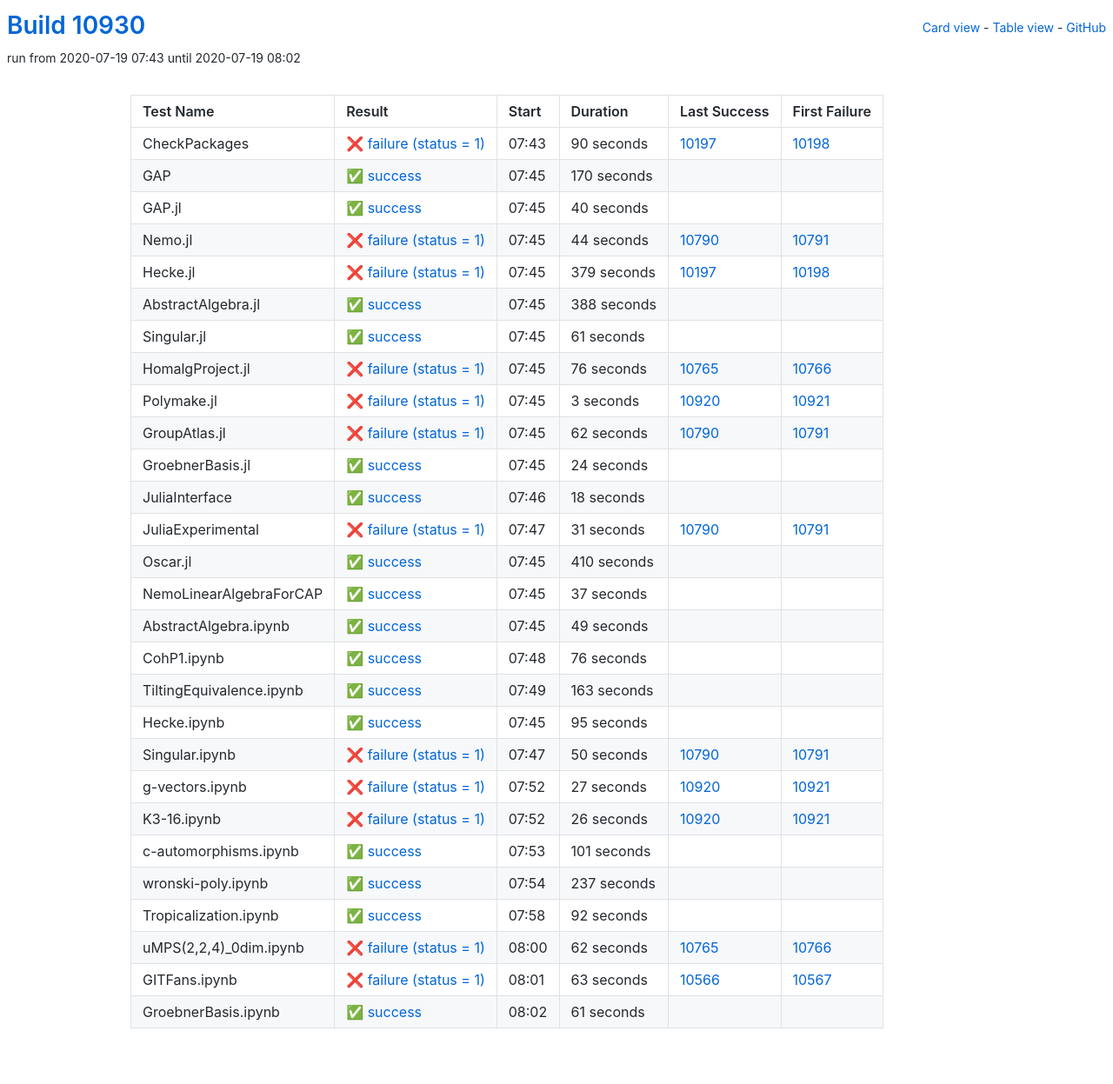
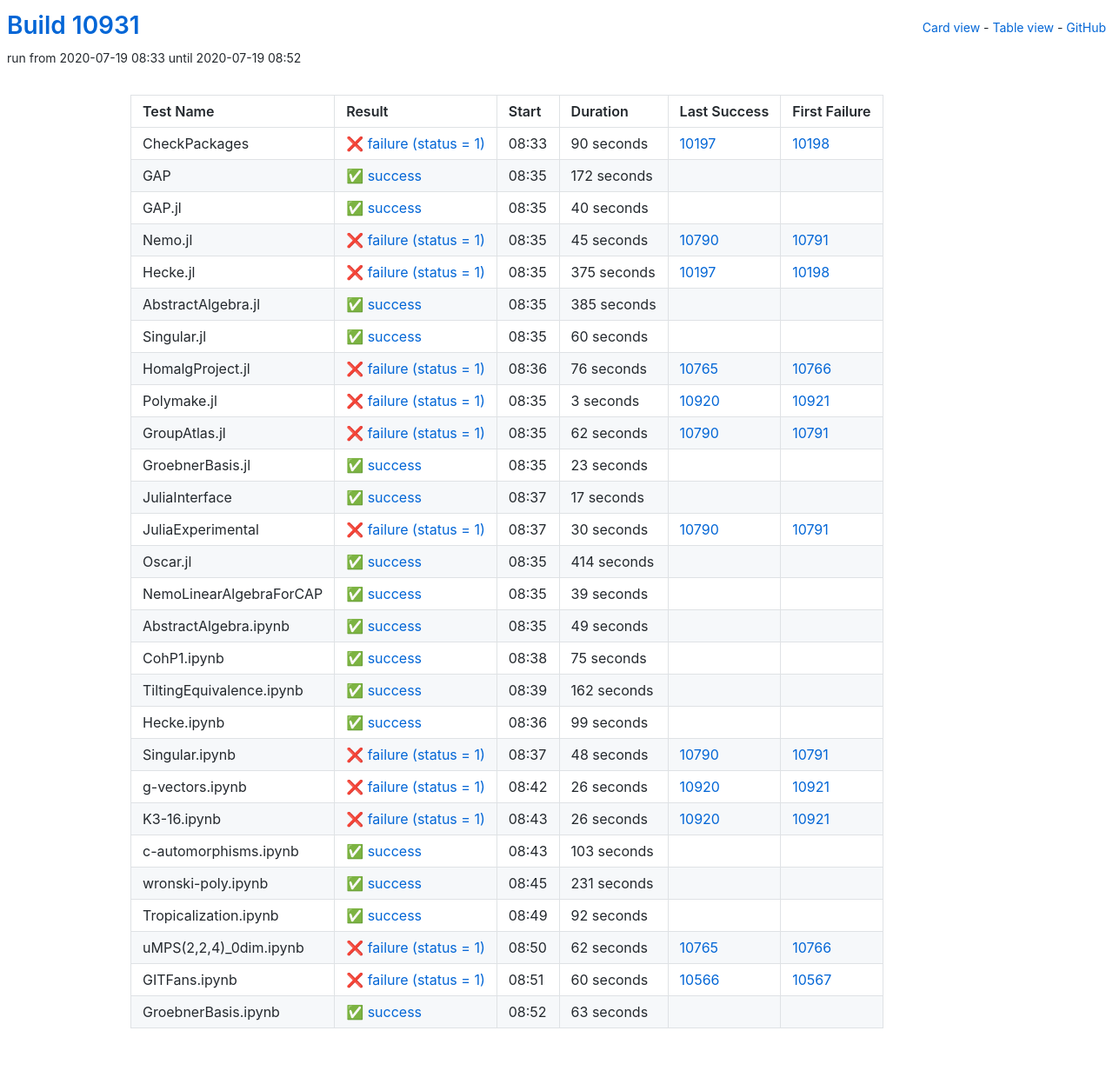
Before and after one commit to oscar-system/oscar-ci-status, a Jekyll site: the page built from table.html, in a window 1280 px wide. Shown: the whole page at 87% size. Built offline with Jekyll 4.4.1, drawn with Linux system fonts in a browser that asks for light colours.

Commit message:
Build #10931

```diff
--- a/_data/ci.yml
+++ b/_data/ci.yml
@@ -1,6 +1,6 @@
 ---
-build: 10930
-build_url: https://oscarci.mathematik.uni-kl.de/job/oscar/10930/
+build: 10931
+build_url: https://oscarci.mathematik.uni-kl.de/job/oscar/10931/
 job: oscar
 organization: oscar-system
 repo: oscar-ci-status
@@ -8,8 +8,8 @@
 tests:
 - name: CheckPackages
   id: checkpackages
-  log: https://oscarci.mathematik.uni-kl.de/job/oscar/10930/artifact/logs/build-10930/CheckPackages.log
-  start: 2020-07-19 07:43
+  log: https://oscarci.mathematik.uni-kl.de/job/oscar/10931/artifact/logs/build-10931/CheckPackages.log
+  start: 2020-07-19 08:33
   success: false
   exitcode: 1
   status: failure
@@ -20,20 +20,20 @@
   first_failure_url: https://oscarci.mathematik.uni-kl.de/job/oscar/10198/
 - name: GAP
   id: gap
-  log: https://oscarci.mathematik.uni-kl.de/job/oscar/10930/artifact/logs/build-10930/GAP.log
-  start: 2020-07-19 07:45
+  log: https://oscarci.mathematik.uni-kl.de/job/oscar/10931/artifact/logs/build-10931/GAP.log
+  start: 2020-07-19 08:35
   success: true
   exitcode: 0
   status: success
-  duration: 170
+  duration: 172
   last_success: false
   last_success_url:
   first_failure: false
   first_failure_url:
 - name: GAP.jl
   id: gap-jl
-  log: https://oscarci.mathematik.uni-kl.de/job/oscar/10930/artifact/logs/build-10930/GAP.jl.log
-  start: 2020-07-19 07:45
+  log: https://oscarci.mathematik.uni-kl.de/job/oscar/10931/artifact/logs/build-10931/GAP.jl.log
+  start: 2020-07-19 08:35
   success: true
   exitcode: 0
   status: success
@@ -44,56 +44,56 @@
   first_failure_url:
 - name: Nemo.jl
   id: nemo-jl
-  log: https://oscarci.mathematik.uni-kl.de/job/oscar/10930/artifact/logs/build-10930/Nemo.jl.log
-  start: 2020-07-19 07:45
+  log: https://oscarci.mathematik.uni-kl.de/job/oscar/10931/artifact/logs/build-10931/Nemo.jl.log
+  start: 2020-07-19 08:35
   success: false
   exitcode: 1
   status: failure
-  duration: 44
+  duration: 45
   last_success: 10790
   last_success_url: https://oscarci.mathematik.uni-kl.de/job/oscar/10790/
   first_failure: 10791
   first_failure_url: https://oscarci.mathematik.uni-kl.de/job/oscar/10791/
 - name: Hecke.jl
   id: hecke-jl
-  log: https://oscarci.mathematik.uni-kl.de/job/oscar/10930/artifact/logs/build-10930/Hecke.jl.log
-  start: 2020-07-19 07:45
+  log: https://oscarci.mathematik.uni-kl.de/job/oscar/10931/artifact/logs/build-10931/Hecke.jl.log
+  start: 2020-07-19 08:35
   success: false
   exitcode: 1
   status: failure
-  duration: 379
+  duration: 375
   last_success: 10197
   last_success_url: https://oscarci.mathematik.uni-kl.de/job/oscar/10197/
   first_failure: 10198
   first_failure_url: https://oscarci.mathematik.uni-kl.de/job/oscar/10198/
 - name: AbstractAlgebra.jl
   id: abstractalgebra-jl
-  log: https://oscarci.mathematik.uni-kl.de/job/oscar/10930/artifact/logs/build-10930/AbstractAlgebra.jl.log
-  start: 2020-07-19 07:45
+  log: https://oscarci.mathematik.uni-kl.de/job/oscar/10931/artifact/logs/build-10931/AbstractAlgebra.jl.log
+  start: 2020-07-19 08:35
   success: true
   exitcode: 0
   status: success
-  duration: 388
+  duration: 385
   last_success: false
   last_success_url:
   first_failure: false
   first_failure_url:
 - name: Singular.jl
   id: singular-jl
-  log: https://oscarci.mathematik.uni-kl.de/job/oscar/10930/artifact/logs/build-10930/Singular.jl.log
-  start: 2020-07-19 07:45
+  log: https://oscarci.mathematik.uni-kl.de/job/oscar/10931/artifact/logs/build-10931/Singular.jl.log
+  start: 2020-07-19 08:35
   success: true
   exitcode: 0
   status: success
-  duration: 61
+  duration: 60
   last_success: false
   last_success_url:
   first_failure: false
   first_failure_url:
 - name: HomalgProject.jl
   id: homalgproject-jl
-  log: https://oscarci.mathematik.uni-kl.de/job/oscar/10930/artifact/logs/build-10930/HomalgProject.jl.log
-  start: 2020-07-19 07:45
+  log: https://oscarci.mathematik.uni-kl.de/job/oscar/10931/artifact/logs/build-10931/HomalgProject.jl.log
+  start: 2020-07-19 08:36
   success: false
   exitcode: 1
   status: failure
@@ -104,8 +104,8 @@
   first_failure_url: https://oscarci.mathematik.uni-kl.de/job/oscar/10766/
 - name: Polymake.jl
   id: polymake-jl
-  log: https://oscarci.mathematik.uni-kl.de/job/oscar/10930/artifact/logs/build-10930/Polymake.jl.log
-  start: 2020-07-19 07:45
+  log: https://oscarci.mathematik.uni-kl.de/job/oscar/10931/artifact/logs/build-10931/Polymake.jl.log
+  start: 2020-07-19 08:35
   success: false
   exitcode: 1
   status: failure
@@ -116,8 +116,8 @@
   first_failure_url: https://oscarci.mathematik.uni-kl.de/job/oscar/10921/
 - name: GroupAtlas.jl
   id: groupatlas-jl
-  log: https://oscarci.mathematik.uni-kl.de/job/oscar/10930/artifact/logs/build-10930/GroupAtlas.jl.log
-  start: 2020-07-19 07:45
+  log: https://oscarci.mathematik.uni-kl.de/job/oscar/10931/artifact/logs/build-10931/GroupAtlas.jl.log
+  start: 2020-07-19 08:35
   success: false
   exitcode: 1
   status: failure
@@ -128,68 +128,68 @@
   first_failure_url: https://oscarci.mathematik.uni-kl.de/job/oscar/10791/
 - name: GroebnerBasis.jl
   id: groebnerbasis-jl
-  log: https://oscarci.mathematik.uni-kl.de/job/oscar/10930/artifact/logs/build-10930/GroebnerBasis.jl.log
-  start: 2020-07-19 07:45
+  log: https://oscarci.mathematik.uni-kl.de/job/oscar/10931/artifact/logs/build-10931/GroebnerBasis.jl.log
+  start: 2020-07-19 08:35
   success: true
   exitcode: 0
   status: success
-  duration: 24
+  duration: 23
   last_success: false
   last_success_url:
   first_failure: false
   first_failure_url:
 - name: JuliaInterface
   id: juliainterface
-  log: https://oscarci.mathematik.uni-kl.de/job/oscar/10930/artifact/logs/build-10930/JuliaInterface.log
-  start: 2020-07-19 07:46
+  log: https://oscarci.mathematik.uni-kl.de/job/oscar/10931/artifact/logs/build-10931/JuliaInterface.log
+  start: 2020-07-19 08:37
   success: true
   exitcode: 0
   status: success
-  duration: 18
+  duration: 17
   last_success: false
   last_success_url:
   first_failure: false
   first_failure_url:
 - name: JuliaExperimental
   id: juliaexperimental
-  log: https://oscarci.mathematik.uni-kl.de/job/oscar/10930/artifact/logs/build-10930/JuliaExperimental.log
-  start: 2020-07-19 07:47
+  log: https://oscarci.mathematik.uni-kl.de/job/oscar/10931/artifact/logs/build-10931/JuliaExperimental.log
+  start: 2020-07-19 08:37
   success: false
   exitcode: 1
   status: failure
-  duration: 31
+  duration: 30
   last_success: 10790
   last_success_url: https://oscarci.mathematik.uni-kl.de/job/oscar/10790/
   first_failure: 10791
   first_failure_url: https://oscarci.mathematik.uni-kl.de/job/oscar/10791/
 - name: Oscar.jl
   id: oscar-jl
-  log: https://oscarci.mathematik.uni-kl.de/job/oscar/10930/artifact/logs/build-10930/Oscar.jl.log
-  start: 2020-07-19 07:45
+  log: https://oscarci.mathematik.uni-kl.de/job/oscar/10931/artifact/logs/build-10931/Oscar.jl.log
+  start: 2020-07-19 08:35
   success: true
   exitcode: 0
   status: success
-  duration: 410
+  duration: 414
   last_success: false
   last_success_url:
   first_failure: false
   first_failure_url:
 - name: NemoLinearAlgebraForCAP
   id: nemolinearalgebraforcap
-  log: https://oscarci.mathematik.uni-kl.de/job/oscar/10930/artifact/logs/build-10930/NemoLinearAlgebraForCAP.log
-  start: 2020-07-19 07:45
+  log: https://oscarci.mathematik.uni-kl.de/job/oscar/10931/artifact/logs/build-10931/NemoLinearAlgebraForCAP.log
+  start: 2020-07-19 08:35
   success: true
   exitcode: 0
   status: success
-  duration: 37
+  duration: 39
   last_success: false
   last_success_url:
   first_failure: false
   first_failure_url:
 - name: AbstractAlgebra.ipynb
   id: abstractalgebra-ipynb
-  log: https://oscarci.mathematik.uni-kl.de/job/oscar/10930/artifact/logs/build-10930/AbstractAlgebra.ipynb.log
-  start: 2020-07-19 07:45
+  log: https://oscarci.mathematik.uni-kl.de/job/oscar/10931/artifact/logs/build-10931/AbstractAlgebra.ipynb.log
+  start: 2020-07-19 08:35
   success: true
   exitcode: 0
   status: success
@@ -200,68 +200,68 @@
   first_failure_url:
 - name: CohP1.ipynb
   id: cohp1-ipynb
-  log: https://oscarci.mathematik.uni-kl.de/job/oscar/10930/artifact/logs/build-10930/CohP1.ipynb.log
-  start: 2020-07-19 07:48
+  log: https://oscarci.mathematik.uni-kl.de/job/oscar/10931/artifact/logs/build-10931/CohP1.ipynb.log
+  start: 2020-07-19 08:38
   success: true
   exitcode: 0
   status: success
-  duration: 76
+  duration: 75
   last_success: false
   last_success_url:
   first_failure: false
   first_failure_url:
 - name: TiltingEquivalence.ipynb
   id: tiltingequivalence-ipynb
-  log: https://oscarci.mathematik.uni-kl.de/job/oscar/10930/artifact/logs/build-10930/TiltingEquivalence.ipynb.log
-  start: 2020-07-19 07:49
+  log: https://oscarci.mathematik.uni-kl.de/job/oscar/10931/artifact/logs/build-10931/TiltingEquivalence.ipynb.log
+  start: 2020-07-19 08:39
   success: true
   exitcode: 0
   status: success
-  duration: 163
+  duration: 162
   last_success: false
   last_success_url:
   first_failure: false
   first_failure_url:
 - name: Hecke.ipynb
   id: hecke-ipynb
-  log: https://oscarci.mathematik.uni-kl.de/job/oscar/10930/artifact/logs/build-10930/Hecke.ipynb.log
-  start: 2020-07-19 07:45
+  log: https://oscarci.mathematik.uni-kl.de/job/oscar/10931/artifact/logs/build-10931/Hecke.ipynb.log
+  start: 2020-07-19 08:36
   success: true
   exitcode: 0
   status: success
-  duration: 95
+  duration: 99
   last_success: false
   last_success_url:
   first_failure: false
   first_failure_url:
 - name: Singular.ipynb
   id: singular-ipynb
-  log: https://oscarci.mathematik.uni-kl.de/job/oscar/10930/artifact/logs/build-10930/Singular.ipynb.log
-  start: 2020-07-19 07:47
+  log: https://oscarci.mathematik.uni-kl.de/job/oscar/10931/artifact/logs/build-10931/Singular.ipynb.log
+  start: 2020-07-19 08:37
   success: false
   exitcode: 1
   status: failure
-  duration: 50
+  duration: 48
   last_success: 10790
   last_success_url: https://oscarci.mathematik.uni-kl.de/job/oscar/10790/
   first_failure: 10791
   first_failure_url: https://oscarci.mathematik.uni-kl.de/job/oscar/10791/
 - name: g-vectors.ipynb
   id: g-vectors-ipynb
-  log: https://oscarci.mathematik.uni-kl.de/job/oscar/10930/artifact/logs/build-10930/g-vectors.ipynb.log
-  start: 2020-07-19 07:52
+  log: https://oscarci.mathematik.uni-kl.de/job/oscar/10931/artifact/logs/build-10931/g-vectors.ipynb.log
+  start: 2020-07-19 08:42
   success: false
   exitcode: 1
   status: failure
-  duration: 27
+  duration: 26
   last_success: 10920
   last_success_url: https://oscarci.mathematik.uni-kl.de/job/oscar/10920/
   first_failure: 10921
   first_failure_url: https://oscarci.mathematik.uni-kl.de/job/oscar/10921/
 - name: K3-16.ipynb
   id: k3-16-ipynb
-  log: https://oscarci.mathematik.uni-kl.de/job/oscar/10930/artifact/logs/build-10930/K3-16.ipynb.log
-  start: 2020-07-19 07:52
+  log: https://oscarci.mathematik.uni-kl.de/job/oscar/10931/artifact/logs/build-10931/K3-16.ipynb.log
+  start: 2020-07-19 08:43
   success: false
   exitcode: 1
   status: failure
@@ -272,32 +272,32 @@
   first_failure_url: https://oscarci.mathematik.uni-kl.de/job/oscar/10921/
 - name: c-automorphisms.ipynb
   id: c-automorphisms-ipynb
-  log: https://oscarci.mathematik.uni-kl.de/job/oscar/10930/artifact/logs/build-10930/c-automorphisms.ipynb.log
-  start: 2020-07-19 07:53
+  log: https://oscarci.mathematik.uni-kl.de/job/oscar/10931/artifact/logs/build-10931/c-automorphisms.ipynb.log
+  start: 2020-07-19 08:43
   success: true
   exitcode: 0
   status: success
-  duration: 101
+  duration: 103
   last_success: false
   last_success_url:
   first_failure: false
   first_failure_url:
 - name: wronski-poly.ipynb
   id: wronski-poly-ipynb
-  log: https://oscarci.mathematik.uni-kl.de/job/oscar/10930/artifact/logs/build-10930/wronski-poly.ipynb.log
-  start: 2020-07-19 07:54
+  log: https://oscarci.mathematik.uni-kl.de/job/oscar/10931/artifact/logs/build-10931/wronski-poly.ipynb.log
+  start: 2020-07-19 08:45
   success: true
   exitcode: 0
   status: success
-  duration: 237
+  duration: 231
   last_success: false
   last_success_url:
   first_failure: false
   first_failure_url:
 - name: Tropicalization.ipynb
   id: tropicalization-ipynb
-  log: https://oscarci.mathematik.uni-kl.de/job/oscar/10930/artifact/logs/build-10930/Tropicalization.ipynb.log
-  start: 2020-07-19 07:58
+  log: https://oscarci.mathematik.uni-kl.de/job/oscar/10931/artifact/logs/build-10931/Tropicalization.ipynb.log
+  start: 2020-07-19 08:49
   success: true
   exitcode: 0
   status: success
@@ -308,8 +308,8 @@
   first_failure_url:
 - name: uMPS(2,2,4)_0dim.ipynb
   id: umps-2-2-4-0dim-ipynb
-  log: https://oscarci.mathematik.uni-kl.de/job/oscar/10930/artifact/logs/build-10930/uMPS-2-2-4-_0dim.ipynb.log
-  start: 2020-07-19 08:00
+  log: https://oscarci.mathematik.uni-kl.de/job/oscar/10931/artifact/logs/build-10931/uMPS-2-2-4-_0dim.ipynb.log
+  start: 2020-07-19 08:50
   success: false
   exitcode: 1
   status: failure
@@ -320,24 +320,24 @@
   first_failure_url: https://oscarci.mathematik.uni-kl.de/job/oscar/10766/
 - name: GITFans.ipynb
   id: gitfans-ipynb
-  log: https://oscarci.mathematik.uni-kl.de/job/oscar/10930/artifact/logs/build-10930/GITFans.ipynb.log
-  start: 2020-07-19 08:01
+  log: https://oscarci.mathematik.uni-kl.de/job/oscar/10931/artifact/logs/build-10931/GITFans.ipynb.log
+  start: 2020-07-19 08:51
   success: false
   exitcode: 1
   status: failure
-  duration: 63
+  duration: 60
   last_success: 10566
   last_success_url: https://oscarci.mathematik.uni-kl.de/job/oscar/10566/
   first_failure: 10567
   first_failure_url: https://oscarci.mathematik.uni-kl.de/job/oscar/10567/
 - name: GroebnerBasis.ipynb
   id: groebnerbasis-ipynb
-  log: https://oscarci.mathematik.uni-kl.de/job/oscar/10930/artifact/logs/build-10930/GroebnerBasis.ipynb.log
-  start: 2020-07-19 08:02
+  log: https://oscarci.mathematik.uni-kl.de/job/oscar/10931/artifact/logs/build-10931/GroebnerBasis.ipynb.log
+  start: 2020-07-19 08:52
   success: true
   exitcode: 0
   status: success
-  duration: 61
+  duration: 63
   last_success: false
   last_success_url:
   first_failure: false
```
Also changed, not shown: README.md.
